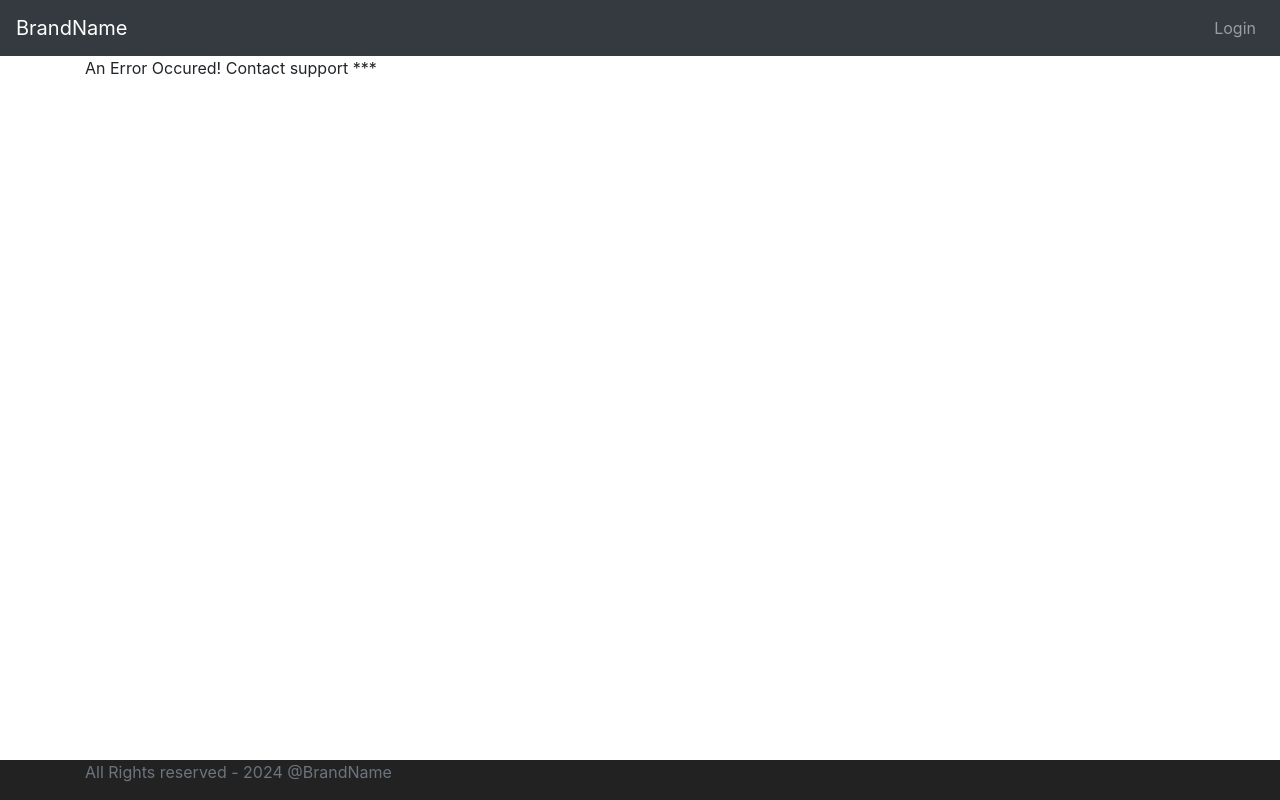
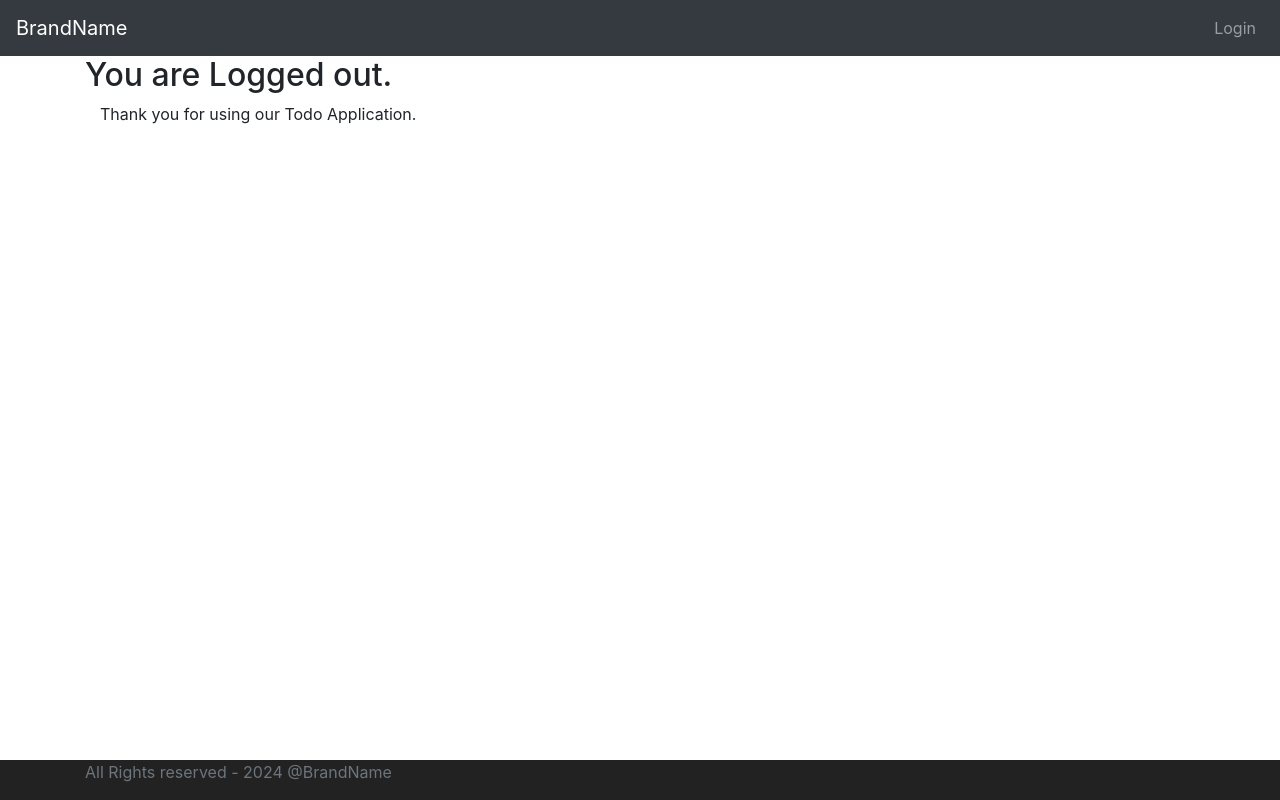
Before and after one commit to kannanfsd/complete-fsd, an Angular app in the folder todo-ui/: page /logout in a window 1280 px wide. Built offline with nearby package versions, Linux system fonts and the light colour scheme.

Commit message:
logout performance

```diff
--- a/todo-ui/src/app/app-routing.module.ts
+++ b/todo-ui/src/app/app-routing.module.ts
@@ -4,6 +4,7 @@ import { LoginComponent } from './login/login.component';
 import { WelcomeComponent } from './welcome/welcome.component';
 import { ErrorComponent } from './error/error.component';
 import { ListTodosComponent } from './list-todos/list-todos.component';
+import { LogoutComponent } from './logout/logout.component';
 
 
 const routes: Routes = [
@@ -11,6 +12,7 @@ const routes: Routes = [
   {path: 'login', component: LoginComponent},
   {path: 'welcome/:name', component: WelcomeComponent},
   {path: 'todos', component: ListTodosComponent},
+  {path: 'logout', component: LogoutComponent},
   {path: '**', component: ErrorComponent}
 ];
 
--- a/todo-ui/src/app/hardcoded-auth.service.ts
+++ b/todo-ui/src/app/hardcoded-auth.service.ts
@@ -22,4 +22,8 @@ export class HardcodedAuthService {
     let user = sessionStorage.getItem('authUser');
     return !(user===null)
   }
+
+  logout() {
+    sessionStorage.removeItem('authUser');
+  }
 }
--- a/todo-ui/src/app/logout/logout.component.html
+++ b/todo-ui/src/app/logout/logout.component.html
@@ -1 +1,4 @@
-<p>logout works!</p>
+<h2>You are Logged out.</h2>
+<div class="container">
+  Thank you for using our Todo Application.
+</div>
--- a/todo-ui/src/app/logout/logout.component.ts
+++ b/todo-ui/src/app/logout/logout.component.ts
@@ -1,10 +1,15 @@
-import { Component } from '@angular/core';
+import { Component, OnInit } from '@angular/core';
+import { HardcodedAuthService } from '../hardcoded-auth.service';
 
 @Component({
   selector: 'app-logout',
   templateUrl: './logout.component.html',
   styleUrls: ['./logout.component.css']
 })
-export class LogoutComponent {
-
+export class LogoutComponent implements OnInit{
+  constructor(private hcAuth: HardcodedAuthService) {
+  }
+  ngOnInit(): void {
+    this.hcAuth.logout();
+  }
 }
```
